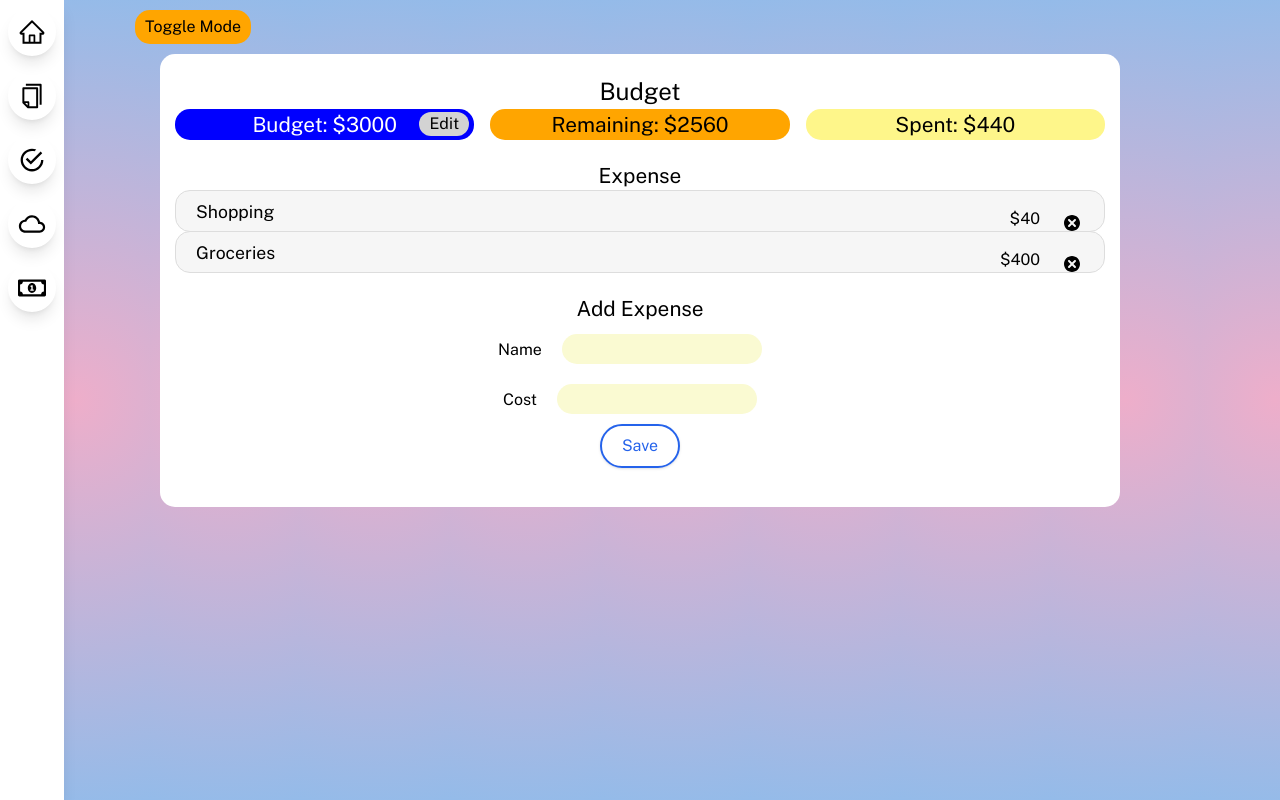
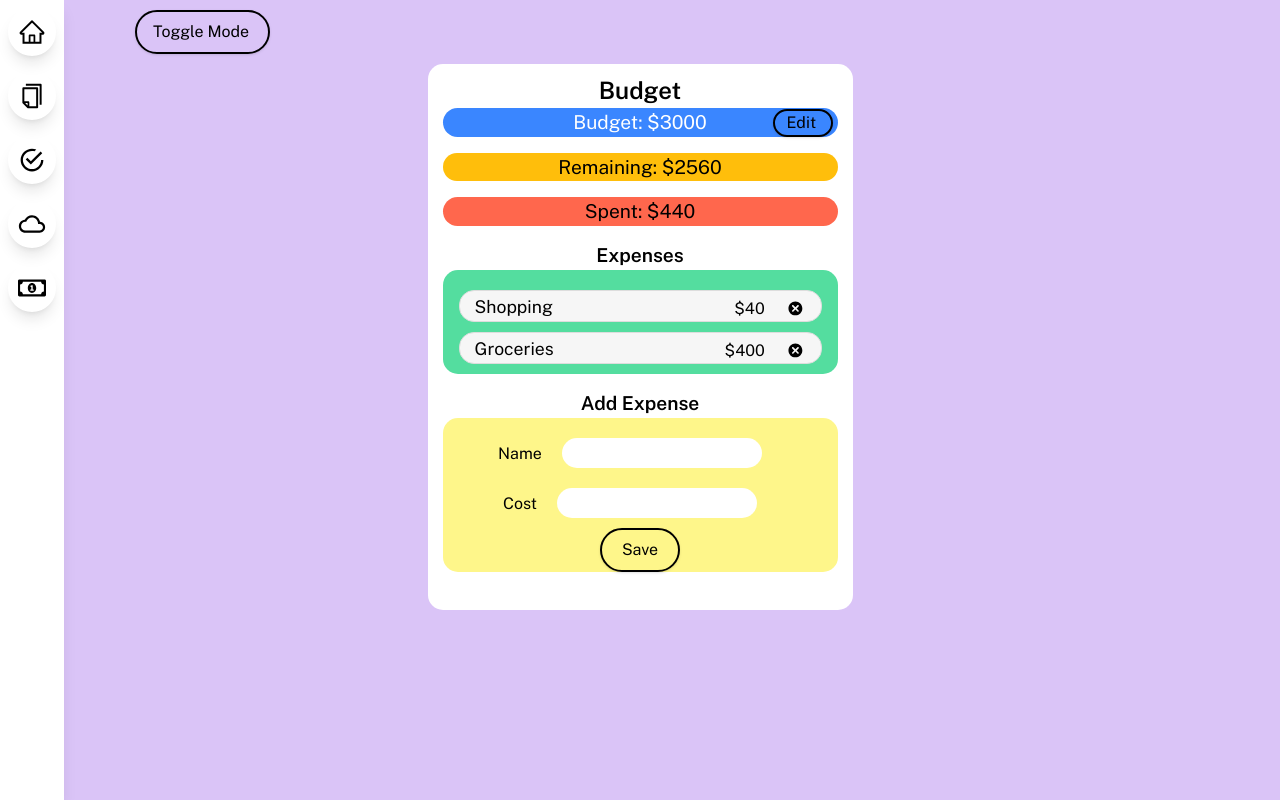
Before and after one commit to paydendyer/task-dashboard, a React (Create React App) app: page /#/Budget in a window 1280 px wide. Built offline with nearby package versions, Linux system fonts and the light colour scheme.

Commit message:
Added styling to all pages and resized all components to be 425px width. Added tailwindcss to buttons. Fixed some missing classnames

```diff
--- a/src/components/Budget/ExpenseItem.js
+++ b/src/components/Budget/ExpenseItem.js
@@ -17,7 +17,7 @@ const ExpenseItem = (props) => {
       <h3 className='props-name'>{props.name} </h3>
         <span className='props-cost'>
           ${props.cost}
-          <span className='budget-delete'> <TiDelete size='1.5em' onClick={handleDeleteExpense}></TiDelete></span>
+          <span className='budget-delete'> <TiDelete size='1.3em' onClick={handleDeleteExpense}></TiDelete></span>
       </span>
       </li>
       </div>
--- a/src/components/Budget/ExpenseList.js
+++ b/src/components/Budget/ExpenseList.js
@@ -9,6 +9,7 @@ const ExpenseList = () => {
       {expenses.map(((expense)=>(
         <ExpenseItem
         key={expense.id}
+        id={expense.id}
         name={expense.name}
         cost={expense.cost}
         />
--- a/src/components/Notes/NotesList.js
+++ b/src/components/Notes/NotesList.js
@@ -7,6 +7,7 @@ const NotesList = ({ notes,handleAddNote, handleDeleteNote }) => {
       {notes.map((note)=> (
       <Note
       key={note.id}
+      id={note.id}
       text={note.text}
       date={note.date}
       handleDeleteNote={handleDeleteNote}
--- a/src/components/SideBar.js
+++ b/src/components/SideBar.js
@@ -8,6 +8,7 @@ import {NavLink} from 'react-router-dom';
 
 const SideBar = () => {
   return (
+
     <div className="fixed top-0 left-0 h-screen w-16 flex flex-col
                           bg-white dark:bg-gray-900 shadow-lg my-sidebar">
 
--- a/src/components/ToggledarkMode.js
+++ b/src/components/ToggledarkMode.js
@@ -1,5 +1,4 @@
 import React from 'react';
-import "../css/output.css";
 
 const ToggledarkMode = ({ handleToggleDarkMode }) => {
   return(
--- a/src/context/AppContext.js
+++ b/src/context/AppContext.js
@@ -29,7 +29,7 @@ const AppReducer = (state, action) => {
 const initialState = {
   budget: 3000,
   expenses: [
-    {id: 12, name: 'Shopping', cost: 40},
+    {id: 13, name: 'Shopping', cost: 40},
     {id: 12, name: 'Groceries', cost: 400},
   ],
 };
--- a/src/css/input.css
+++ b/src/css/input.css
@@ -7,15 +7,27 @@
   .sidebar-icon {
     @apply relative flex items-center justify-center
     h-12 w-12 mt-2 mb-2 mx-auto shadow-lg
-    hover:bg-yellow-600 hover:text-white
+    hover:bg-black hover:text-white
     rounded-3xl hover:rounded-xl
     transition-all duration-300 ease-linear
     cursor-pointer;
   }
   .submit-button {
     @apply flex shadow w-32
-    border-blue-600 border-2 rounded-full
-    focus:outline-none focus:border-blue-600 px-4 py-2
-    text-blue-600 hover:bg-blue-600 hover:text-white;
+    border-black border-2 rounded-full
+    focus:outline-none focus:border-black px-4 py-2
+    text-black hover:bg-black hover:text-white;
+  }
+  .save {
+    @apply flex shadow w-32
+    border-black border-2 rounded-full
+    focus:outline-none focus:border-black px-4 py-2
+    text-black hover:bg-black hover:text-white;
+  }
+  .edit-button {
+    @apply flex shadow
+    border-black border-2 rounded-full
+    focus:outline-none focus:border-black px-3
+    text-black hover:bg-black hover:text-white;
   }
 }
--- a/src/css/output.css
+++ b/src/css/output.css
@@ -491,7 +491,7 @@ Ensure the default browser behavior of the `hidden` attribute.
 .sidebar-icon:hover {
   border-radius: 0.75rem;
   --tw-bg-opacity: 1;
-  background-color: rgb(202 138 4 / var(--tw-bg-opacity));
+  background-color: rgb(0 0 0 / var(--tw-bg-opacity));
   --tw-text-opacity: 1;
   color: rgb(255 255 255 / var(--tw-text-opacity));
 }
@@ -502,13 +502,13 @@ Ensure the default browser behavior of the `hidden` attribute.
   border-radius: 9999px;
   border-width: 2px;
   --tw-border-opacity: 1;
-  border-color: rgb(37 99 235 / var(--tw-border-opacity));
+  border-color: rgb(0 0 0 / var(--tw-border-opacity));
   padding-left: 1rem;
   padding-right: 1rem;
   padding-top: 0.5rem;
   padding-bottom: 0.5rem;
   --tw-text-opacity: 1;
-  color: rgb(37 99 235 / var(--tw-text-opacity));
+  color: rgb(0 0 0 / var(--tw-text-opacity));
   --tw-shadow: 0 1px 3px 0 rgb(0 0 0 / 0.1), 0 1px 2px -1px rgb(0 0 0 / 0.1);
   --tw-shadow-colored: 0 1px 3px 0 var(--tw-shadow-color), 0 1px 2px -1px var(--tw-shadow-color);
   box-shadow: var(--tw-ring-offset-shadow, 0 0 #0000), var(--tw-ring-shadow, 0 0 #0000), var(--tw-shadow);
@@ -516,14 +516,75 @@ Ensure the default browser behavior of the `hidden` attribute.
 
 .submit-button:hover {
   --tw-bg-opacity: 1;
-  background-color: rgb(37 99 235 / var(--tw-bg-opacity));
+  background-color: rgb(0 0 0 / var(--tw-bg-opacity));
   --tw-text-opacity: 1;
   color: rgb(255 255 255 / var(--tw-text-opacity));
 }
 
 .submit-button:focus {
   --tw-border-opacity: 1;
-  border-color: rgb(37 99 235 / var(--tw-border-opacity));
+  border-color: rgb(0 0 0 / var(--tw-border-opacity));
+  outline: 2px solid transparent;
+  outline-offset: 2px;
+}
+
+.save {
+  display: flex;
+  width: 8rem;
+  border-radius: 9999px;
+  border-width: 2px;
+  --tw-border-opacity: 1;
+  border-color: rgb(0 0 0 / var(--tw-border-opacity));
+  padding-left: 1rem;
+  padding-right: 1rem;
+  padding-top: 0.5rem;
+  padding-bottom: 0.5rem;
+  --tw-text-opacity: 1;
+  color: rgb(0 0 0 / var(--tw-text-opacity));
+  --tw-shadow: 0 1px 3px 0 rgb(0 0 0 / 0.1), 0 1px 2px -1px rgb(0 0 0 / 0.1);
+  --tw-shadow-colored: 0 1px 3px 0 var(--tw-shadow-color), 0 1px 2px -1px var(--tw-shadow-color);
+  box-shadow: var(--tw-ring-offset-shadow, 0 0 #0000), var(--tw-ring-shadow, 0 0 #0000), var(--tw-shadow);
+}
+
+.save:hover {
+  --tw-bg-opacity: 1;
+  background-color: rgb(0 0 0 / var(--tw-bg-opacity));
+  --tw-text-opacity: 1;
+  color: rgb(255 255 255 / var(--tw-text-opacity));
+}
+
+.save:focus {
+  --tw-border-opacity: 1;
+  border-color: rgb(0 0 0 / var(--tw-border-opacity));
+  outline: 2px solid transparent;
+  outline-offset: 2px;
+}
+
+.edit-button {
+  display: flex;
+  border-radius: 9999px;
+  border-width: 2px;
+  --tw-border-opacity: 1;
+  border-color: rgb(0 0 0 / var(--tw-border-opacity));
+  padding-left: 0.75rem;
+  padding-right: 0.75rem;
+  --tw-text-opacity: 1;
+  color: rgb(0 0 0 / var(--tw-text-opacity));
+  --tw-shadow: 0 1px 3px 0 rgb(0 0 0 / 0.1), 0 1px 2px -1px rgb(0 0 0 / 0.1);
+  --tw-shadow-colored: 0 1px 3px 0 var(--tw-shadow-color), 0 1px 2px -1px var(--tw-shadow-color);
+  box-shadow: var(--tw-ring-offset-shadow, 0 0 #0000), var(--tw-ring-shadow, 0 0 #0000), var(--tw-shadow);
+}
+
+.edit-button:hover {
+  --tw-bg-opacity: 1;
+  background-color: rgb(0 0 0 / var(--tw-bg-opacity));
+  --tw-text-opacity: 1;
+  color: rgb(255 255 255 / var(--tw-text-opacity));
+}
+
+.edit-button:focus {
+  --tw-border-opacity: 1;
+  border-color: rgb(0 0 0 / var(--tw-border-opacity));
   outline: 2px solid transparent;
   outline-offset: 2px;
 }
--- a/src/index.css
+++ b/src/index.css
@@ -7,7 +7,7 @@ body, html {
 
 }
 body {
-   background: radial-gradient(circle, rgba(238,174,202,1) 0%, rgba(148,187,233,1)100%);
+   background-color: #DAC4F7;
    height: 100vh;
    background-size: 150px;
 }
@@ -25,7 +25,7 @@ h3 {
   font-size: 1.1rem !important;
 }
 h2 {
-  font-size: 1.3rem !important;
+  font-size: 1.2rem !important;
 }
 .header {
   display: flex;
@@ -33,16 +33,12 @@ h2 {
   justify-content: space-between;
 }
 
-.dark-mode {
-  background-color: black;
-}
-
 .dark-mode h1 {
   color: white;
 }
 
 .my-container {
-  max-width: 960px;
+  max-width: 425px;
   margin-right: auto;
   margin-left: auto;
   margin-top: 10px;
@@ -52,9 +48,10 @@ h2 {
   background-color: white;
   border-radius: 15px;
 }
-@media screen and (max-width: 1099px) {
+@media screen and (max-width: 425px) {
 .my-container {
-    margin-left: 63px;
+    margin-left: 5rem;
+    margin-right: 1rem;
 }
 }
 .dark-mode .my-container {
@@ -67,7 +64,7 @@ h2 {
   grid-template-columns: repeat(auto-fit, minmax(250px, 1fr));
 }
 .note.new {
-  background-color: blue;
+  background-color: #3A86FF;
 }
 .notes-h1 {
   padding-top: 3%;
@@ -76,7 +73,7 @@ h2 {
 textarea {
   border: none;
   resize: none;
-  background-color: blue;
+  background-color: #3A86FF;
 }
 textarea::placeholder {
   color: white !important;
@@ -86,19 +83,20 @@ textarea:focus {
 }
 
 .save {
-  background-color: orange;
-  border: none;
-  border-radius: 15px;
-  padding: 5px 10px 5px 10px;
   margin-top: 10px;
   margin-left: 135px;
+  width: 135px !important;
 }
 
 .save:hover {
   background-color: rgb(241, 190, 95);
   cursor: pointer;
 }
-
+@media screen and (max-width:405px) {
+  .save {
+    margin-left: 105px;
+  }
+}
 .note{
   background-color: #fef68a;
   border-radius: 10px;
@@ -141,7 +139,7 @@ textarea:focus {
 
 /* To Do App */
 .todo-container {
-  max-width: 960px;
+  max-width: 425px;
   margin-right: auto;
   margin-left: auto;
   margin-top: 10px;
@@ -152,12 +150,7 @@ textarea:focus {
   background-color: white;
   border-radius: 15px;
 }
-@media screen and (max-width: 1000px) {
-  .todo-container {
-    margin-left: 63px;
-  }
-}
-@media screen and (max-width: 414px) {
+@media screen and (max-width: 425px) {
   .todo-container {
     margin-left: 80px;
     margin-right: 20px;
@@ -170,9 +163,9 @@ input {
   margin: 2px 5px;
 }
 #to-do-form input {
-  background-color: blue;
+  background-color: #3a86ff;
   border: 0;
-  width: 175px;
+  width: 200px;
   height: 50px;
   padding: 0 20px;
   margin: 20px auto;
@@ -181,19 +174,20 @@ input {
   font-size: 1.1em;
   color: white;
 }
-@media screen and (min-width: 768px) {
+@media screen and (max-width: 400px) {
   #to-do-form input {
-    width: 200px;
+    width: 180px;
 }
 }
-  form#to-do-form {
-    margin: 20px auto;
-    width: 20rem;
-  }
-@media screen and (min-width: 768px) {
+
   form#to-do-form {
     margin: 20px auto;
     width: 25rem;
+    margin-left: 25px;
+  }
+  @media screen and (max-width: 420px) {
+    form#to-do-form {
+      margin-left: 0px;
     }
   }
 #to-do-form input::placeholder {
@@ -203,9 +197,9 @@ form#to-do-form {
 #to-do-form input:focus, #to-do-form button:focus {
   outline: none;
 }
-@media screen and (max-width: 414px) {
+@media screen and (max-width: 375px) {
   #to-do-form input {
-    margin-left: 10px;
+    margin-left: 0px;
   }
 }
 #to-do-form button {
@@ -213,7 +207,7 @@ form#to-do-form {
   width: 80px;
   border-radius: 25px;
   border: 0;
-  background-color: orange;
+  background-color: #FFBE0B;
   cursor: pointer;
   color: white;
   /*filter: drop-shadow(0px 4px 4px rgba(0, 0, 0, 0.25));*/
@@ -225,7 +219,7 @@ form#to-do-form {
     width: 100px;
   }
   }
-  @media screen and (max-width: 414px) {
+  @media screen and (max-width: 425px) {
     #to-do-form button {
       width: 68px;
       margin-left: 7px;
@@ -246,12 +240,8 @@ form#to-do-form {
 .list ._checked {
 opacity: .6;
 }
-@media screen and (min-width: 768px) {
-  .list {
-    width: 30rem;
-  }
-}
-@media screen and (max-width: 414px) {
+
+@media screen and (max-width: 425px) {
   .list {
     width: 16rem;
   }
@@ -314,27 +304,28 @@ input.list__check {
   border-radius: 15px;
   padding-top: 1%;
   padding-bottom: 3%;
-  max-width: 960px;
+  max-width: 425px;
   max-height: 800px;
   margin-top: 10px;
 }
-@media screen and (max-width: 800px) {
+
+@media screen and (max-width: 425px) {
 .weather-background {
-    margin-left: 63px;
+    margin-left: 5rem;
+    margin-right: 1rem;
 }
 }
 .dark-mode .weather-background {
   background-color: black;
 }
 .weather-container p {
-  font-size: 1.3rem !important;
+  font-size: 1.1rem !important;
 }
 .weather-h1 {
   text-align: center;
 }
 .weather-h2 {
   font-size: 6rem !important;
-  color: blue;
 }
 .weather-container {
   max-width: 600px;
@@ -358,7 +349,7 @@ input.list__check {
   text-align: center;
   width: 100%;
   border-radius: 15px;
-  background-color: orange;
+  background-color: #54DD9F;
 }
 .description {
   position: relative;
@@ -372,7 +363,7 @@ input.list__check {
 .weather-search {
   text-align: center;
   padding: 1rem;
-  background-color: blue;
+  background-color: #3A86FF;
   border-radius: 15px;
 }
 .weather-container input {
@@ -380,8 +371,13 @@ input.list__check {
   font-size: 1.2rem;
   border-radius: 25px;
   border: none;
-  background-color: orange;
+  background-color: #FFBE0B;
   text-align: center;
+}
+@media screen and (max-width: 414px) {
+  .weather-container input {
+    max-width: 220px;
+  }
 }
 ::placeholder {
   color: black !important;
@@ -391,6 +387,7 @@ input.list__check {
 .budget-h1 {
   text-align: center;
   padding-top: 2%;
+  font-weight: 600;
 }
 .grid {
   display: grid;
@@ -398,39 +395,52 @@ input.list__check {
   grid-template-columns: repeat(auto-fit, minmax(250px, 1fr));
 }
 .budget-section {
-  background-color: blue;
+  background-color: #3A86FF;
   border-radius: 15px;
   text-align: center;
 }
 .remaining {
-  background-color: orange;
+  background-color: #FFBE0B;
   border-radius: 15px;
   text-align: center;
 }
 .expensetotal {
-  background-color: #fef68a;
+  background-color: #FF674D;
   border-radius: 15px;
   text-align: center;
 }
 .expenses {
   text-align: center;
-  padding-top: 20px;
+  font-weight: 600;
 }
 .expenselist {
   list-style-type: none;
+  background-color: #54DD9F;
+  padding-top: 10px;
+  border-radius: 15px;
+  padding-bottom: 10px;
+}
+.expenses-group {
+  margin-top: 15px;
 }
 ul {
   list-style-type: none;
 }
 .add-expense {
   text-align: center;
-  padding-top: 20px;
+  padding-top: 10px;
+  background-color: #fef68a;
+  border-radius: 15px;
 }
-
+.add-expenses {
+  font-weight: 600;
+  text-align: center;
+}
+.add-expenses-group {
+  margin-top: 15px;
+}
 .edit-button {
-  border-radius: 25px;
-  background-color: lightgrey !important;
-  width: 50px;
+  width: 60px !important;
   float: right;
   margin-top: -28px;
   margin-right: 5px;
@@ -453,10 +463,12 @@ ul {
 
 .expense-list li  {
   border: 1px solid #ddd;
-  margin-top: -1px;
+  margin-top: 10px;
   background-color: #f6f6f6;
-  padding: 20px;
+  padding: 15px;
   border-radius: 15px;
+  margin-right: 1rem;
+  margin-left: 1rem;
 
 }
 .props-name {
@@ -467,13 +479,13 @@ ul {
 .props-cost {
   float: right;
   font-size: 1rem;
-  line-height: 15px;
+  line-height: 5px;
 }
 .budget-delete {
   float: right;
   padding-left: 20px;
+  margin-top: -8px;
 }
-
 .form {
   margin: 10px 20px;
 }
@@ -481,7 +493,6 @@ input#cost {
   border-radius: 25px;
   width: 200px;
   height: 30px;
-  background-color: lightgoldenrodyellow;
   outline: none;
   padding-left: 5px;
 }
@@ -489,18 +500,11 @@ input#name {
   border-radius: 25px;
   width: 200px;
   height: 30px;
-  background-color: lightgoldenrodyellow;
   outline: none;
   padding-left: 5px;
 }
-.dark-mode .label-name {
-  color: white;
-}
 .label-name {
   font-size: 1rem;
-}
-.dark-mode .label-cost {
-  color: white;
 }
 .label-cost {
   font-size: 1rem;
@@ -519,3 +523,10 @@ input#name {
 .dark-mode .sidebar-icon {
   color: white;
 }
+@media screen and (max-width:425px) {
+  .jqNmJQ {
+  width: 100vw;
+  margin-left: -82px;
+  padding: 0;
+}
+}
--- a/src/pages/Budget.js
+++ b/src/pages/Budget.js
@@ -23,21 +23,21 @@ const Budget = () => {
       <ExpenseTotal/>
     </div>
     </div>
-    <h2 className="expenses"> Expense</h2>
-    <div>
+
+    <div className='expenses-group'>
+      <h2 className="expenses"> Expenses</h2>
       <div className="expenselist">
+
         <ExpenseList />
       </div>
     </div>
+    <div className='add-expenses-group'>
+    <h2 className='add-expenses'>Add Expense</h2>
     <div className='add-expense'>
-    <h2>Add Expense</h2>
-    <div className="mt-3">
-      <div className="column-1">
         <AddExpenseForm />
+        </div>
       </div>
     </div>
-    </div>
-     </div>
      </AppProvider>
   )
 }
```
Also changed, not shown: src/components/Grid.js (+3 -5 lines). Lines whose indentation alone changed are shown as unchanged.
